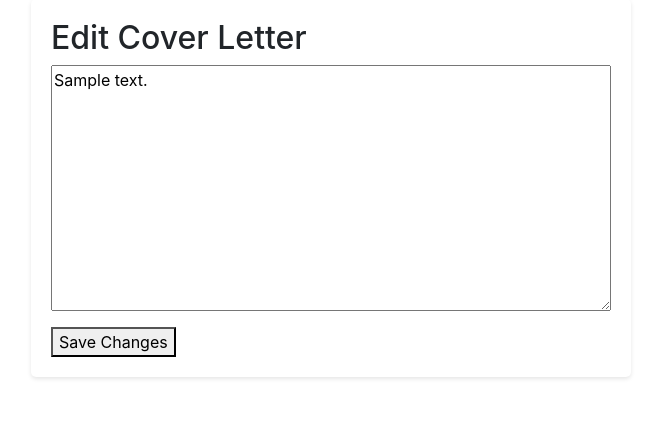
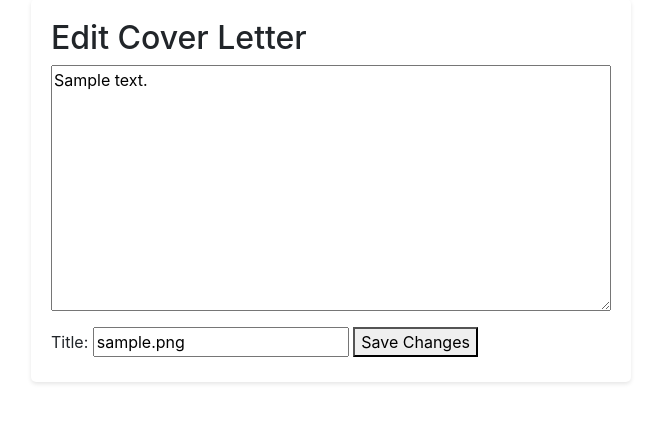
Before and after one commit to AnthonySinitsa/cover-me-resume, a Django app: page /edit_cover_letter/1/ in a window 1280 px wide. Shown: the part 85-512 px from the top of the page, without its empty margins (309-970 px from the left). Run offline with Django 4.2, Linux system fonts and the light colour scheme; a user stored in the database is signed in; tables that the repository leaves empty hold one stand-in row (values such as "Sample post"); parts of the project's set-up code (start-up, migrations or seed data) failed here and were passed over; some libraries are stand-ins or nearby versions.

Commit message:
fixed title issue

```diff
--- a/templates/cover_letter_page.html
+++ b/templates/cover_letter_page.html
@@ -14,7 +14,7 @@
             </textarea>
 
             <div class="download-section">
-                <input type="text" name="cover_letter_filename" value="Cover_Letter" class="filename-input"/>
+                <input type="text" name="cover_letter_filename" value="{{ title }}" class="filename-input"/>
                 <button type="submit" class="btn-download">Download as PDF</button>
             </div>
         </form>
--- a/templates/edit_cover_letter.html
+++ b/templates/edit_cover_letter.html
@@ -6,6 +6,8 @@
         <h2>Edit Cover Letter</h2>
         {% csrf_token %}
         {{ form.as_p }}
+        <label for="cover_letter_filename">Title:</label>
+        <input type="text" id="cover_letter_filename" name="cover_letter_filename" value="{{ title }}">
         <button type="submit">Save Changes</button>
     </form>
 </div>
--- a/web_app/views.py
+++ b/web_app/views.py
@@ -219,6 +219,7 @@ def download_cover_letter(request, cover_letter_id=None):
 
       # Extract the custom filename from the stored file name
       custom_filename = cover_letter.pdf_file.name.split("/")[-1].rsplit("_", 1)[0]
+      # custom_filename = cover_letter.title
 
       # Serve the PDF as a response
       response = HttpResponse(pdf, content_type='application/pdf')
@@ -235,7 +236,7 @@ def download_cover_letter(request, cover_letter_id=None):
     cover_letter_html = cover_letter_text.replace('\n', '<br>')
 
     # Add the configuration for wkhtmltopdf here
-    path_wkhtmltopdf = os.environ.get('WKHTMLTOPDF_PATH', '/app/bin/wkhtmltopdf')
+    path_wkhtmltopdf = os.environ.get('WKHTMLTOPDF_PATH', '/bin/wkhtmltopdf')
     config = pdfkit.configuration(wkhtmltopdf=path_wkhtmltopdf)
 
     # Convert the HTML to PDF
@@ -293,13 +294,37 @@ def delete_account(request):
 @login_required
 def edit_cover_letter(request, letter_id):
   cover_letter = get_object_or_404(CoverLetter, id=letter_id, user=request.user)
+  filename = cover_letter.pdf_file.name.split("/")[-1].rsplit("_", 1)[0]
 
   if request.method == 'POST':
     form = EditCoverLetterForm(request.POST, instance=cover_letter)
     if form.is_valid():
+      # Get updated text content from the form
+      updated_content = form.cleaned_data['content']
+
+      # Convert updated content to HTML for PDF generation
+      updated_content_html = updated_content.replace('\n', '<br>')
+
+      # Generate new PDF with updated content
+      path_wkhtmltopdf = os.environ.get('WKHTMLTOPDF_PATH', '/bin/wkhtmltopdf')
+      config = pdfkit.configuration(wkhtmltopdf=path_wkhtmltopdf)
+      updated_pdf = pdfkit.from_string(updated_content_html, False, configuration=config)
+
+      user_provided_title = request.POST.get('cover_letter_filename')
+
+      # Check if the user provided a title; if not, use a default
+      custom_filename = user_provided_title if user_provided_title else "Cover_Letter"
+
+      cover_letter.pdf_file.save(
+        f"{custom_filename}_{datetime.now().strftime('%Y%m%d%H%M%S')}.pdf",
+        ContentFile(updated_pdf)
+      )
+
       form.save()
       # Redirect to profile or another page after successful edit
       return redirect('profile')
   else:
     form = EditCoverLetterForm(instance=cover_letter)
-  return render(request, 'edit_cover_letter.html', {'form': form})
+
+  context = {'form': form, 'title': filename}
+  return render(request, 'edit_cover_letter.html', context)
```
Also changed, not shown: 2 other files.
